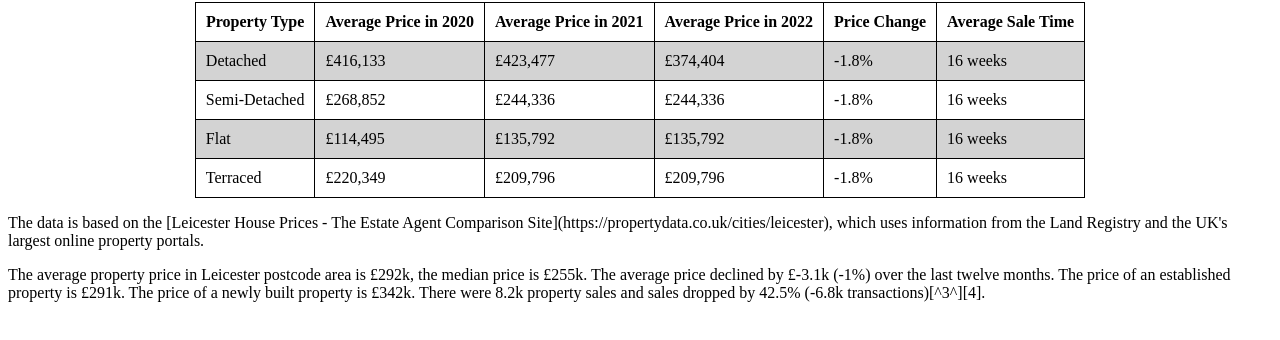
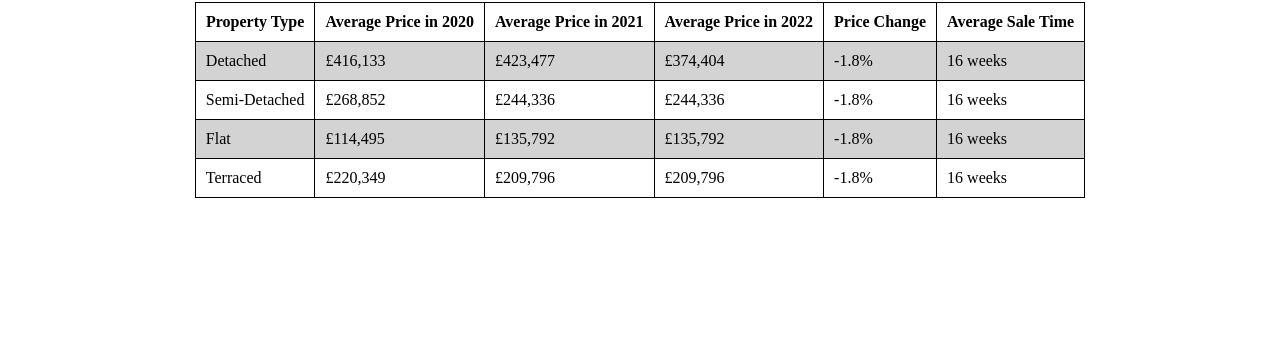
Before and after one commit to NW2Fly/nw2flyproperty, a plain HTML site: page index.html in a window 1280 px wide. Shown: the part 64-404 px from the top of the page. Drawn offline with Linux system fonts and the light colour scheme.

Commit message:
Update index.html

```diff
--- a/index.html
+++ b/index.html
@@ -66,7 +66,5 @@
       <td>16 weeks</td>
     </tr>
   </table>
-  <p>The data is based on the [Leicester House Prices - The Estate Agent Comparison Site](https://propertydata.co.uk/cities/leicester), which uses information from the Land Registry and the UK's largest online property portals.</p>
-  <p>The average property price in Leicester postcode area is £292k, the median price is £255k. The average price declined by £-3.1k (-1%) over the last twelve months. The price of an established property is £291k. The price of a newly built property is £342k. There were 8.2k property sales and sales dropped by 42.5% (-6.8k transactions)[^3^][4].</p>
 </body>
 </html>
```
